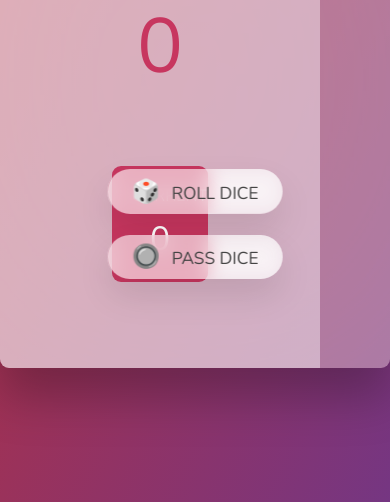
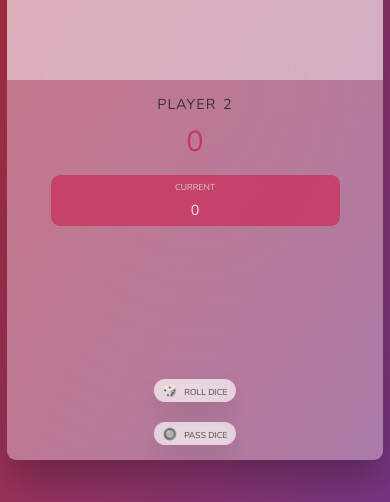
Before and after one commit to mansiraizada/Ludo-Game, a plain HTML site: page index.html in a window 390 px wide. Shown: the part 342-844 px from the top of the page. Drawn offline with nearby package versions, Linux system fonts and the light colour scheme.

Commit message:
Update style.css

```diff
--- a/style.css
+++ b/style.css
@@ -168,3 +168,141 @@ main {
 .hidden {
     display: none;
 }
+
+
+ @media (max-width: 768px) {
+            html {
+                font-size: 50%;
+            }
+
+            body {
+                padding: 1rem;
+            }
+
+            main {
+                height: auto;
+                min-height: 90vh;
+                flex-direction: column;
+            }
+
+            .player {
+                flex: none;
+                padding: 3rem 2rem;
+                min-height: 45vh;
+            }
+
+            .name {
+                font-size: 2.5rem;
+                margin-bottom: 1rem;
+            }
+
+            .score {
+                font-size: 5rem;
+                margin-bottom: 2rem;
+            }
+
+            .current {
+                width: 70%;
+                padding: 1rem;
+            }
+
+            .current-label {
+                font-size: 1.2rem;
+            }
+
+            .current-score {
+                font-size: 2rem;
+            }
+
+            .btn {
+                font-size: 1.4rem;
+                padding: 0.6rem 1.5rem;
+                position: fixed;
+                z-index: 100;
+            }
+
+            .btn--new {
+                top: 2rem;
+                right: 2rem;
+                left: auto;
+                transform: none;
+            }
+
+            .btn--roll {
+                bottom: 8rem;
+                left: 50%;
+                top: auto;
+                transform: translateX(-50%);
+            }
+
+            .btn--hold {
+                bottom: 2rem;
+                left: 50%;
+                top: auto;
+                transform: translateX(-50%);
+            }
+
+            .dice {
+                position: fixed;
+                top: 50%;
+                left: 50%;
+                transform: translate(-50%, -50%);
+                height: 6rem;
+                z-index: 50;
+            }
+        }
+
+        @media (max-width: 480px) {
+            html {
+                font-size: 45%;
+            }
+
+            .player {
+                padding: 2rem 1rem;
+            }
+
+            .name {
+                font-size: 2rem;
+            }
+
+            .score {
+                font-size: 4rem;
+            }
+
+            .current {
+                width: 80%;
+                padding: 0.8rem;
+            }
+
+            .btn {
+                font-size: 1.2rem;
+                padding: 0.5rem 1.2rem;
+            }
+
+            .btn::first-letter {
+                font-size: 1.6rem;
+            }
+
+            .dice {
+                height: 5rem;
+            }
+        }
+
+        @media (max-width: 320px) {
+            .name {
+                font-size: 1.8rem;
+            }
+
+            .score {
+                font-size: 3.5rem;
+            }
+
+            .btn {
+                font-size: 1.1rem;
+                padding: 0.4rem 1rem;
+            }
+
+            .dice {
+                height: 4.5rem;
+            }
+        }
```
